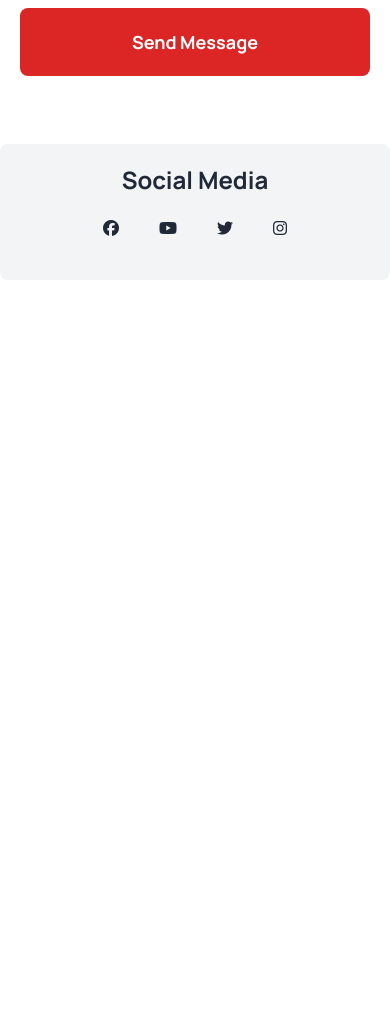
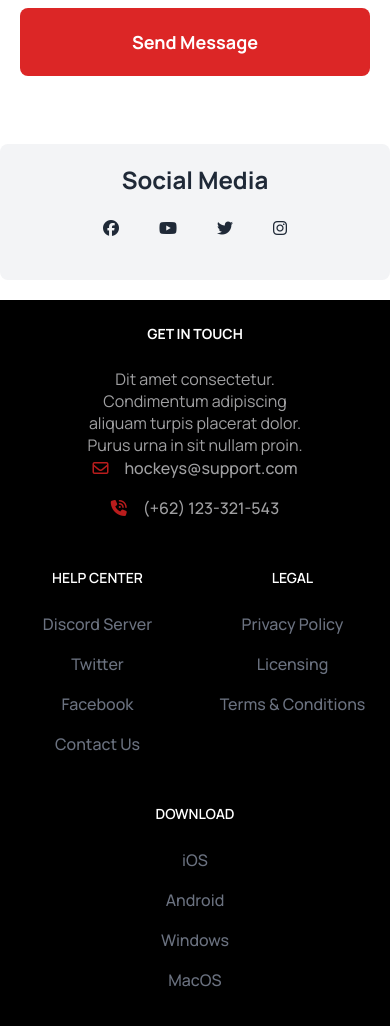
Before and after one commit to siddiqalhasan/hockey-website, a plain HTML site: page index.html in a window 390 px wide. Shown: the part 10247-11273 px from the top of the page. Before the commit the page ends 10547 px from the top, so only its background shows below. Drawn offline with nearby package versions, Linux system fonts and the light colour scheme.

Commit message:
full website with mobile responsive

```diff
--- a/index.html
+++ b/index.html
@@ -587,9 +587,80 @@
         </div>
 
     </main>
-    <footer>
 
+    <footer class="bg-black dark:bg-gray-900">
+                        <div class="mx-auto w-full max-w-screen-xl">
+                        <div class="grid grid-cols-2 gap-8 px-4 py-6 lg:py-8 md:grid-cols-5">
+                            <div class="col-span-2 text-center lg:text-left">
+                                <h2 class="mb-6 text-sm font-bold text-white uppercase dark:text-white">Get in Touch</h2>
+                                <ul class="text-white dark:text-gray-400 font-medium">
+                                    <p class="w-2/3 mx-auto lg:ml-0 text-[#a1a1a3]">Dit amet consectetur. Condimentum  adipiscing aliquam turpis placerat dolor. Purus urna in sit nullam proin. </p>
+                                    <li class="mb-4">
+                                        <a href="#" class="hover:underline text-[#a1a1a3]"><i class="fa-regular fa-envelope text-red-700 mr-4"></i>hockeys@support.com</a>
+                                    </li>
+                                    <li class="mb-4">
+                                        <a href="#" class="hover:underline text-[#a1a1a3]"><i class="fa-solid fa-phone-volume text-red-700 mr-4"></i>(+62) 123-321-543</a>
+                                    </li>
+                                </ul>
+                            </div>
+                            <div class="text-center lg:text-center">
+                                <h2 class="mb-6 text-sm font-semibold text-white uppercase dark:text-white">Help center</h2>
+                                <ul class="text-gray-500 dark:text-gray-400 font-medium">
+                                    <li class="mb-4">
+                                        <a href="#" class="hover:underline">Discord Server</a>
+                                    </li>
+                                    <li class="mb-4">
+                                        <a href="#" class="hover:underline">Twitter</a>
+                                    </li>
+                                    <li class="mb-4">
+                                        <a href="#" class="hover:underline">Facebook</a>
+                                    </li>
+                                    <li class="mb-4">
+                                        <a href="#" class="hover:underline">Contact Us</a>
+                                    </li>
+                                </ul>
+                            </div>
+                            <div class="text-center lg:text-center">
+                                <h2 class="mb-6 text-sm font-semibold text-white uppercase dark:text-white">Legal</h2>
+                                <ul class="text-gray-500 dark:text-gray-400 font-medium">
+                                    <li class="mb-4">
+                                        <a href="#" class="hover:underline">Privacy Policy</a>
+                                    </li>
+                                    <li class="mb-4">
+                                        <a href="#" class="hover:underline">Licensing</a>
+                                    </li>
+                                    <li class="mb-4">
+                                        <a href="#" class="hover:underline">Terms &amp; Conditions</a>
+                                    </li>
+                                </ul>
+                            </div>
+                            <div class="col-span-2 text-center lg:col-span-1 lg:text-center">
+                                <h2 class="mb-6 text-sm font-semibold text-white uppercase dark:text-white">Download</h2>
+                                <ul class="text-gray-500 dark:text-gray-400 font-medium">
+                                    <li class="mb-4">
+                                        <a href="#" class="hover:underline">iOS</a>
+                                    </li>
+                                    <li class="mb-4">
+                                        <a href="#" class="hover:underline">Android</a>
+                                    </li>
+                                    <li class="mb-4">
+                                        <a href="#" class="hover:underline">Windows</a>
+                                    </li>
+                                    <li class="mb-4">
+                                        <a href="#" class="hover:underline">MacOS</a>
+                                    </li>
+                                </ul>
+                            </div>
+                        </div>
+
+                        </div>
     </footer>
+
+
+
+
+
+
 
     <script>
         function toggleAccordion(index) {
```
